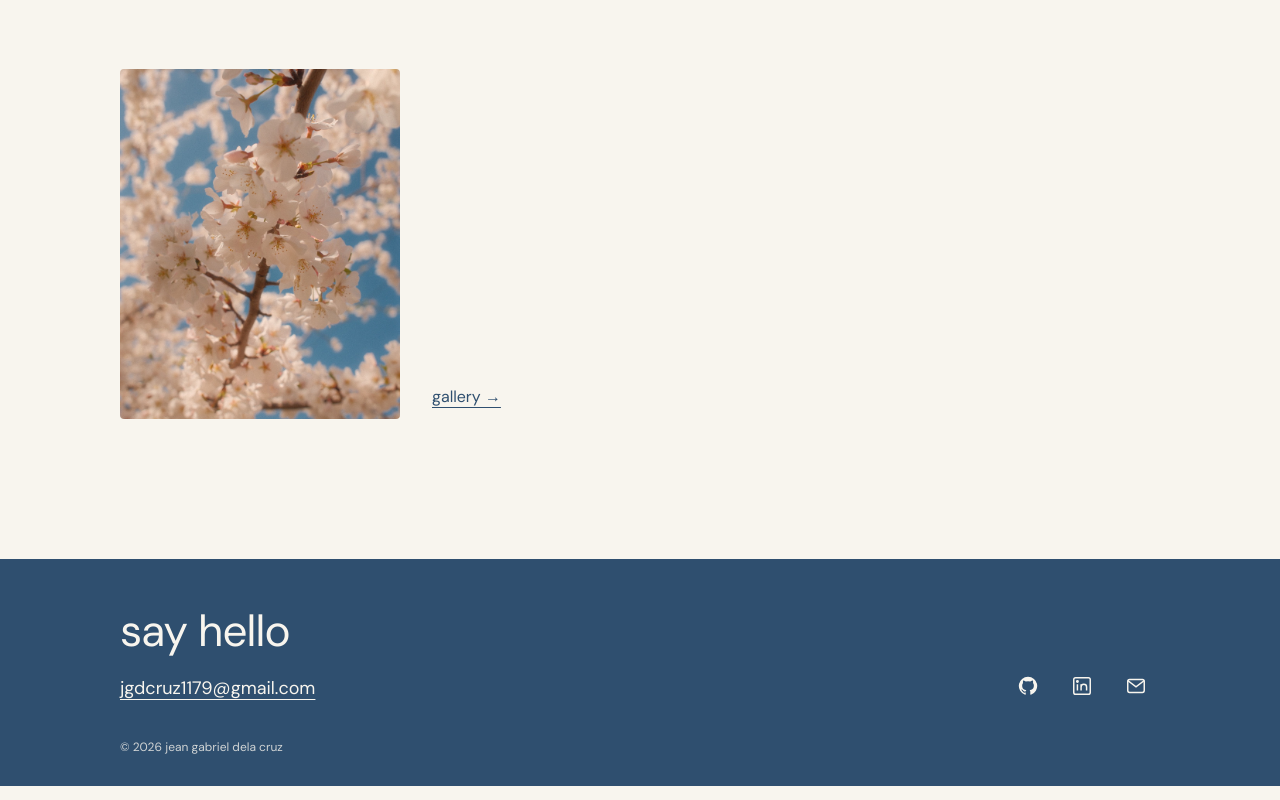
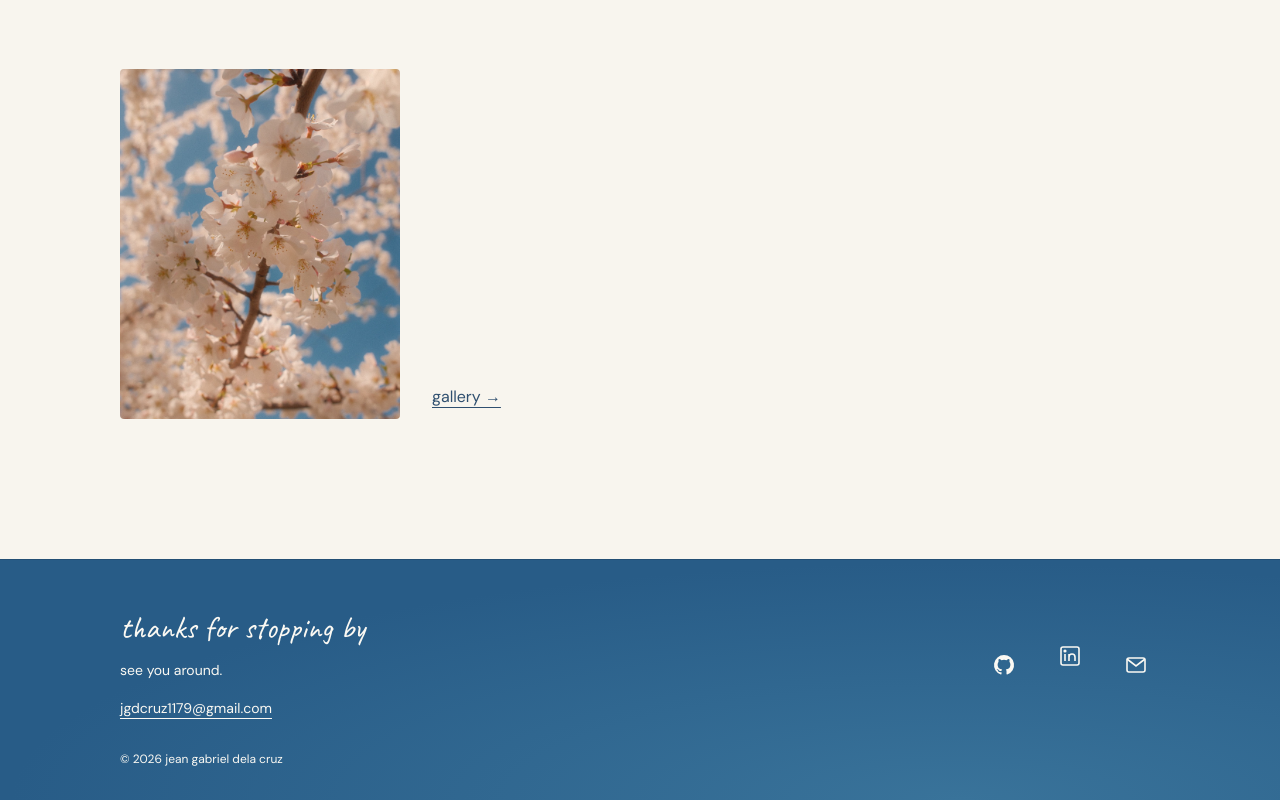
Before and after one commit to gdcruz0911/portfolio, a Next.js app: page / in a window 1280 px wide. Shown: the part 1604-2404 px from the top of the page. Built offline with nearby package versions, Linux system fonts and the light colour scheme; no server answers.

Commit message:
feat(footer): restore gradient footer style

```diff
--- a/src/app/globals.css
+++ b/src/app/globals.css
@@ -117,12 +117,16 @@ a.track-label:hover p:first-child { text-decoration: underline; }
 .home-photo img { width: 100%; height: auto; aspect-ratio: 4 / 5; object-fit: cover; border-radius: 4px; }
 
 /* Footer */
-.site-footer { background: var(--foreground); color: var(--background); margin-top: 40px; }
-.site-footer :focus-visible { outline-color: var(--background); }
-.footer-inner { max-width: 1120px; margin: auto; padding: 48px 40px 28px; display: grid; grid-template-columns: 1fr auto; gap: 28px 40px; align-items: end; }
-.footer-inner h2 { font-size: clamp(32px, 4vw, 44px); }
-.footer-inner .contact-email { display: inline-block; margin-top: 10px; padding: 8px 0; font-size: 18px; text-decoration: underline; overflow-wrap: anywhere; }
-.footer-copyright { grid-column: 1 / -1; font-size: 12px; opacity: .8; }
+.site-footer { margin-top: 40px; background: #285c87; color: #fbf9f3; border-top: 1px solid #234f74; background-image: radial-gradient(ellipse at 75% 100%, #39739a, transparent 70%); }
+.site-footer :focus-visible { outline-color: #ffe1a5; }
+.footer-inner { max-width: 1120px; margin: auto; min-height: 240px; padding: 36px 40px 25px; display: grid; grid-template-columns: 1fr auto; gap: 10px 40px; align-items: center; }
+.footer-note .signature { font-size: 32px; }
+.footer-note p { font-size: 14px; margin-top: 5px; }
+.footer-note .contact-email { display: inline-block; margin-top: 8px; padding: 8px 0; font-size: 14px; text-decoration: underline; overflow-wrap: anywhere; }
+.site-footer .social-icons { gap: 18px; margin: 0; }
+.site-footer .social-icons svg { width: 24px; height: 24px; }
+.site-footer .social-icons a:nth-child(2) { transform: translateY(-9px); }
+.footer-copyright { grid-column: 1 / -1; font-size: 12px; }
 
 /* Projects */
 .project-feature { padding: 36px 0 48px; border-bottom: 1px solid var(--border); scroll-margin-top: 20px; }
@@ -201,7 +205,7 @@ a.track-label:hover p:first-child { text-decoration: underline; }
   .photo-print { padding: 4px; }
   .photo-print:nth-child(3n + 2) { margin-top: 0; }
   .photo-print:nth-child(even) { margin-top: 32px; }
-  .footer-inner { grid-template-columns: 1fr; padding: 40px 20px 24px; }
+  .footer-inner { grid-template-columns: 1fr; justify-items: center; text-align: center; padding: 35px 24px 22px; gap: 24px; }
   .lost-art text { font-size: 150px; }
 }
 @media (prefers-reduced-motion: reduce) {
--- a/src/components/Footer.tsx
+++ b/src/components/Footer.tsx
@@ -4,8 +4,9 @@ import { personalInfo, socialLinks } from "@/data/content";
 export function Footer() {
   return <footer id="contact" className="site-footer">
     <div className="footer-inner">
-      <div>
-        <h2>say hello</h2>
+      <div className="footer-note">
+        <span className="signature">thanks for stopping by</span>
+        <p>see you around.</p>
         <a href={socialLinks.email} className="contact-email">{personalInfo.email}</a>
       </div>
       <SocialIcons />
```
